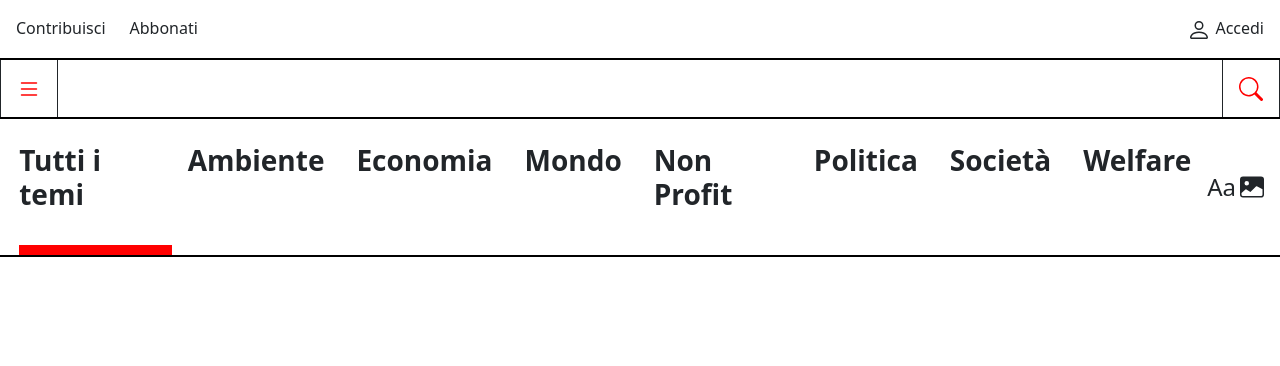
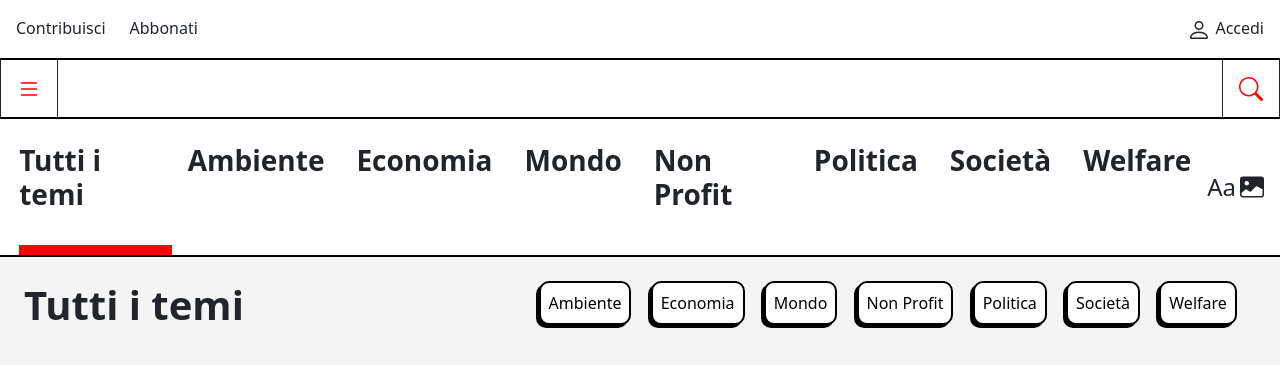
Before and after one commit to AndreaMargutti/retex_design, a Vue app: page / in a window 1280 px wide. Shown: the top 366 px of the page. Built offline with nearby package versions, Linux system fonts and the light colour scheme.

Commit message:
start button style

```diff
--- a/src/components/header/AppHeader.vue
+++ b/src/components/header/AppHeader.vue
@@ -1,6 +1,7 @@
 <script>
 import AppLog from './AppLog.vue';
 import AppNavbar from './AppNavbar.vue';
+import AppJumbo from './AppJumbo.vue';
 
 export default {
   data() {
@@ -23,6 +24,7 @@ export default {
   components: {
     AppLog,
     AppNavbar,
+    AppJumbo,
   }
 }
 </script>
@@ -30,6 +32,7 @@ export default {
 <template>
     <AppLog />
     <AppNavbar :navItems="navItems"/>
+    <AppJumbo :navItems="navItems"/>
 </template>
 
 <style scoped lang="scss">
--- /dev/null
+++ b/src/components/header/AppJumbo.vue
@@ -0,0 +1,58 @@
+<script>
+export default {
+  data() {
+    return {
+     name:'AppJumbo',
+    }
+  },
+
+  props: {
+    navItems: Array,
+  }
+}
+</script>
+
+<template>
+    <section class="d-flex justify-content-between p-4">
+        <h1>{{ navItems[0] }}</h1>
+        <ul class="d-flex align-self-end">
+            <li v-for="(item, index) in navItems" :key="item">
+                <button v-if="index > 0">{{ item }}</button>
+            </li>
+        </ul>
+    </section>
+</template>
+
+<style scoped lang="scss">
+
+    section{
+        background-color: #f4f4f4;
+
+    }
+
+    h1 {
+        font-size: 2.5rem;
+        font-weight: 700;
+    }
+
+    // lista
+
+    ul {
+        list-style-type: none;
+    }
+
+    li {
+        padding-right: 1.2rem;
+    }
+
+    // bottoni
+
+    button {
+        background-color: white;
+        padding: 0.5rem;
+        border: 2px solid black;
+        border-radius: 10px;
+        box-shadow: -3px 3px ;
+    }
+
+</style>
```
